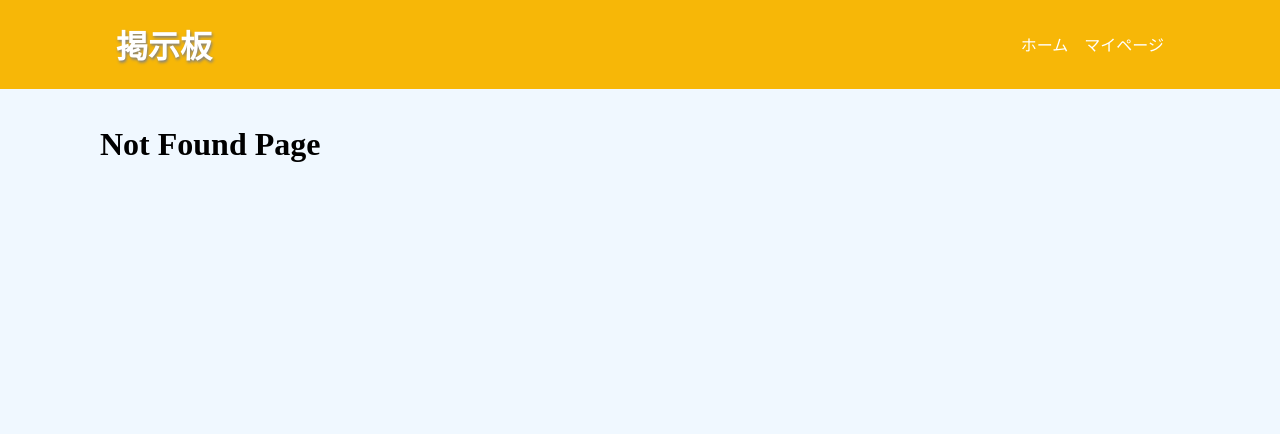
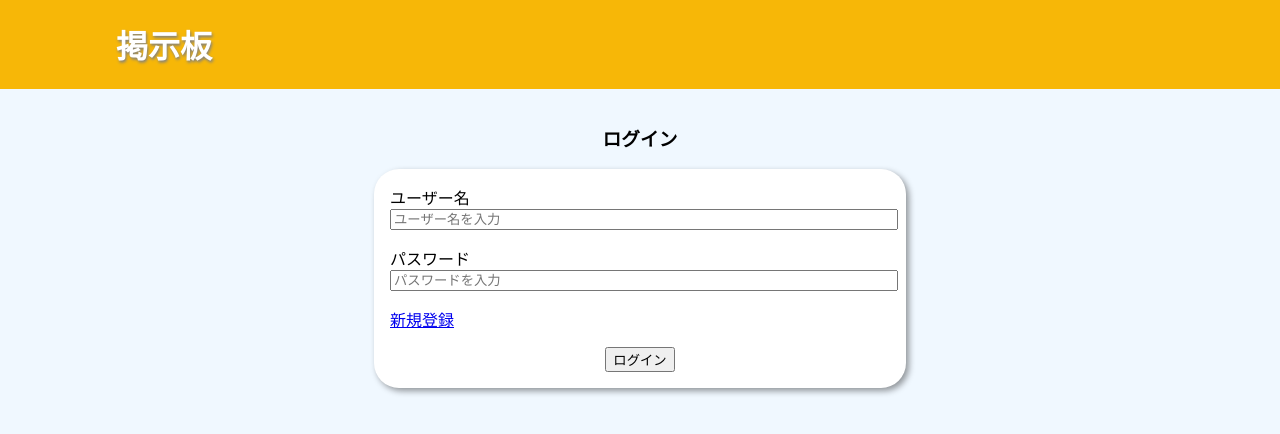
Before and after one commit to illionillion/react-express-bbs, a React (Vite) app in the folder app/: page /login in a window 1280 px wide. Before the commit this address had no page. Shown: the top 434 px of the page. Built offline with nearby package versions, Linux system fonts and the light colour scheme.

Commit message:
feat: ログインの処理はできたがうまく画面遷移しない

```diff
--- a/app/src/App.jsx
+++ b/app/src/App.jsx
@@ -1,25 +1,48 @@
-import { Home } from "../routes/Home";
+import { Home } from "./routes/Home";
 import "./App.css";
-import { BrowserRouter, Route, Routes } from "react-router-dom";
+import { BrowserRouter, Navigate, Route, Routes } from "react-router-dom";
 import { Header } from "./components/header";
+import { AuthContext, AuthProvider, useAuthContext } from "./contexts/auth-context";
+import { Login } from "./routes/Login";
 
 function App() {
+  const { userData } = useAuthContext(AuthContext);
+  console.log(userData);
+  const isLogin = !!userData.userId || !!userData.userName;
+
   return (
+    <AuthProvider>
       <BrowserRouter>
         <div className="App">
           <Header />
           <main>
             <div className="main__inner">
               <Routes>
-              <Route path="/" element={<Home />} />
-              <Route path="/my-page" element={<h1>マイページ</h1>} />
-              <Route path="/signin" element={<h1>サインイン</h1>} />
+                <Route
+                  path="/"
+                  element={isLogin ? <Home /> : <Navigate to="/login" />}
+                />
+                <Route
+                  path="/my-page"
+                  element={
+                    isLogin ? <h1>マイページ</h1> : <Navigate to="/login" />
+                  }
+                />
+                <Route
+                  path="/login"
+                  element={isLogin ? <Navigate to="/" /> : <Login />}
+                />
+                <Route
+                  path="/register"
+                  element={isLogin ? <Navigate to="/" /> : <h1>登録</h1>}
+                />
                 <Route path="*" element={<h1>Not Found Page</h1>} />
               </Routes>
             </div>
           </main>
         </div>
       </BrowserRouter>
+    </AuthProvider>
   );
 }
 
--- a/app/src/components/header/index.jsx
+++ b/app/src/components/header/index.jsx
@@ -1,16 +1,31 @@
-import { Link } from 'react-router-dom'
-import './index.css'
+import { Link } from "react-router-dom";
+import "./index.css";
+import { AuthContext, useAuthContext } from "../../contexts/auth-context";
 
 export const Header = () => {
-    return <header>
+  const { userData } = useAuthContext(AuthContext);
+
+  const isLogin = !!userData.userId || !!userData.userName;
+
+  return (
+    <header>
       <div className="header__inner">
-      <h1><Link to="/">掲示板</Link></h1>
-      <nav className='header__nav'>
+        <h1>
+          <Link to="/">掲示板</Link>
+        </h1>
+        <nav className="header__nav">
+          {isLogin ? (
             <ul>
-          <li><Link to="/">ホーム</Link></li>
-          <li><Link to="/my-page">マイページ</Link></li>
+              <li>
+                <Link to="/">ホーム</Link>
+              </li>
+              <li>
+                <Link to="/my-page">マイページ</Link>
+              </li>
             </ul>
+          ) : undefined}
         </nav>
       </div>
     </header>
-}
+  );
+};
--- /dev/null
+++ b/app/src/contexts/auth-context.jsx
@@ -0,0 +1,71 @@
+import { createContext, useState } from 'react';
+
+const KEY = 'myapp_user_data';
+
+const defaultUserData = {
+  userId: undefined,
+  userName: undefined,
+};
+
+const defaultContext = {
+  userData: defaultUserData,
+  onSignin: () => { },
+  onSignout: async () => { },
+};
+
+export const AuthContext = createContext(defaultContext);
+
+export const useAuthContext = () => {
+  const [value, setValue] = useState(getLocalStorage());
+  const onSignin = (user) => {
+    console.log(user);
+    setValue(user);
+    setLocalStorage(user);
+  };
+  const onSignout = async () => {
+    // ユーザーの情報を削除
+    setValue({
+      userId: undefined,
+      userName: undefined,
+    });
+    localStorage.removeItem(KEY);
+  };
+  const contextValue = {
+    userData: value,
+    onSignin,
+    onSignout,
+  };
+  return contextValue;
+};
+
+const getLocalStorage = () => {
+  try {
+    const userDataString = localStorage.getItem(KEY);
+    if (!userDataString) {
+      return {
+        userId: undefined,
+        userName: undefined,
+      };
+    }
+    return JSON.parse(userDataString);
+  } catch (error) {
+    console.error('Error parsing user data from local storage:', error);
+    return {
+      userId: undefined,
+      userName: undefined,
+    };
+  }
+};
+
+const setLocalStorage = (user) => {
+  try {
+    localStorage.setItem(KEY, JSON.stringify(user));
+  } catch (error) {
+    console.error(error);
+  }
+};
+
+export const AuthProvider = ({ children }) => {
+  const ctx = useAuthContext(AuthContext);
+  return <AuthContext.Provider value={ctx}>{children}</AuthContext.Provider>;
+};
--- a/app/routes/Home/index.jsx
+++ b/app/src/routes/Home/index.jsx
@@ -1,5 +1,5 @@
 import { useEffect, useState } from "react";
-import { TimelineItem } from "../../src/components/timeline-item";
+import { TimelineItem } from "../../components/timeline-item";
 import "./index.css";
 
 export const Home = () => {
--- /dev/null
+++ b/app/src/routes/Login/index.css
@@ -0,0 +1,28 @@
+.login h3 {
+  text-align: center;
+}
+
+.loginForm {
+  display: flex;
+  flex-direction: column;
+  padding: 1rem;
+  gap: 1rem;
+  max-width: 500px;
+  background-color: white;
+  margin: auto;
+  border-radius: 25px;
+  box-shadow: 3px 3px 6px 0px rgba(0, 0, 0, 0.4);
+}
+
+.loginForm label {
+  display: block;
+  width: 100%;
+}
+
+.loginForm input {
+  width: 100%;
+}
+
+.form-control:has(button) {
+  text-align: center;
+}
--- /dev/null
+++ b/app/src/routes/Login/index.jsx
@@ -0,0 +1,68 @@
+import "./index.css";
+import { useState } from "react";
+import { Link } from "react-router-dom";
+import { AuthContext, useAuthContext } from "../../contexts/auth-context";
+
+export const Login = () => {
+  const [userName, setUserName] = useState("");
+  const [password, setPassword] = useState("");
+  const { onSignin } = useAuthContext(AuthContext);
+
+  const handleSubmit = async (e) => {
+    e.preventDefault();
+    const response = await fetch(
+      `${import.meta.env.VITE_PROXY_URL}/api/login`,
+      {
+        method: "POST",
+        headers: {
+          "Content-Type": "application/json",
+        },
+        body: JSON.stringify({
+          userName,
+          password,
+        }),
+      }
+    );
+    if (response.ok) {
+        const data = await response.json()
+        onSignin({
+            userId: data.userId,
+            userName: data.userName,
+        })
+    }
+  };
+
+  return (
+    <div className="login">
+      <h3>ログイン</h3>
+      <form onSubmit={handleSubmit} className="loginForm">
+        <div className="form-control">
+          <label htmlFor="userName">ユーザー名</label>
+          <input
+            type="text"
+            value={userName}
+            onChange={(e) => setUserName(e.currentTarget.value)}
+            id="userName"
+            placeholder="ユーザー名を入力"
+          />
+        </div>
+        <div className="form-control">
+          <label htmlFor="password">パスワード</label>
+          <input
+            type="password"
+            value={password}
+            onChange={(e) => setPassword(e.currentTarget.value)}
+            id="password"
+            placeholder="パスワードを入力"
+          />
+        </div>
+        <div className="form-control">
+          <Link to="/register">新規登録</Link>
+        </div>
+        <div className="form-control">
+          <button type="submit">ログイン</button>
+        </div>
+      </form>
+    </div>
+  );
+};
```
Also changed, not shown: app/src/main.jsx (+6 -6 lines), app/src/routes/Home/index.css (renamed from app/routes/Home/index.css). Lines whose indentation alone changed are shown as unchanged.
